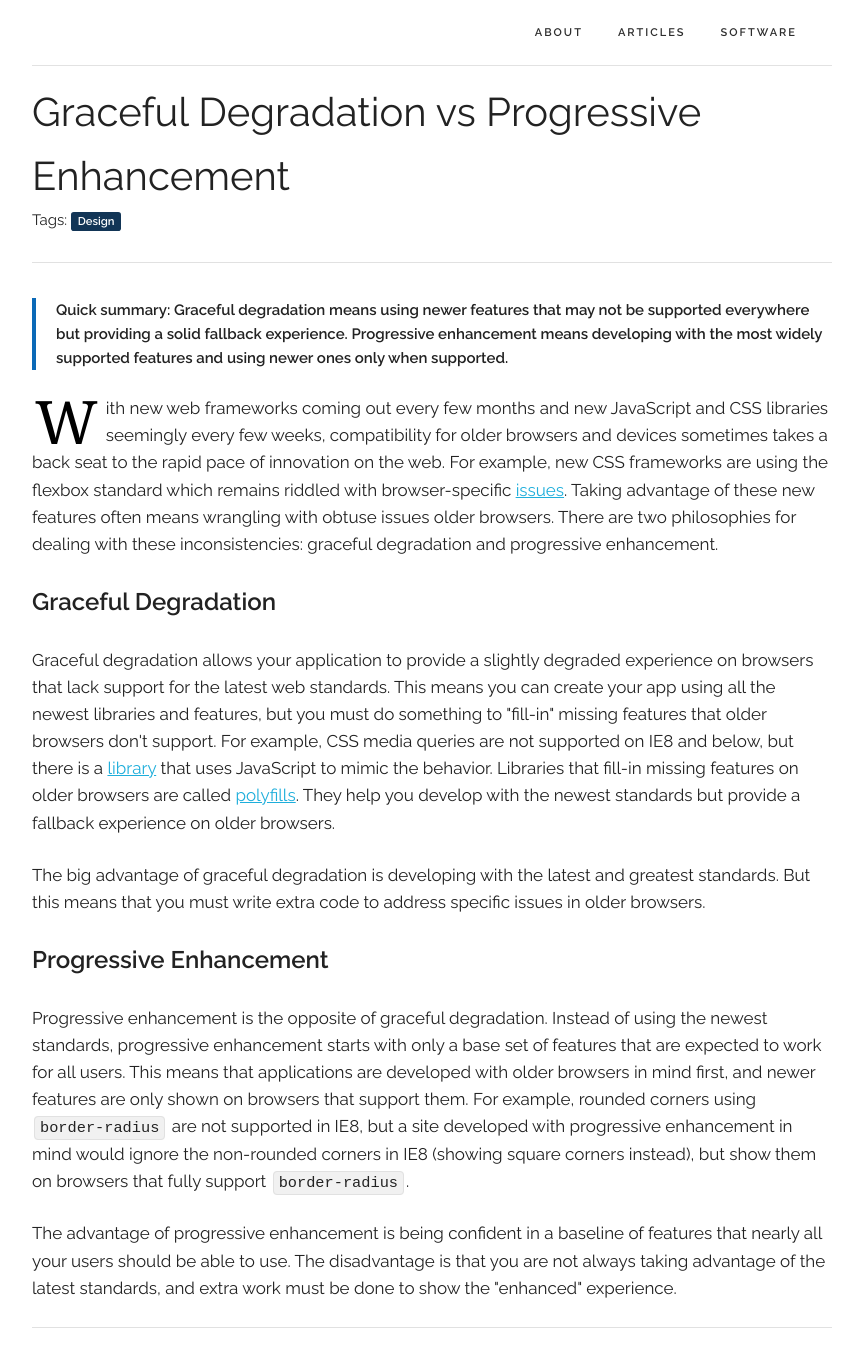
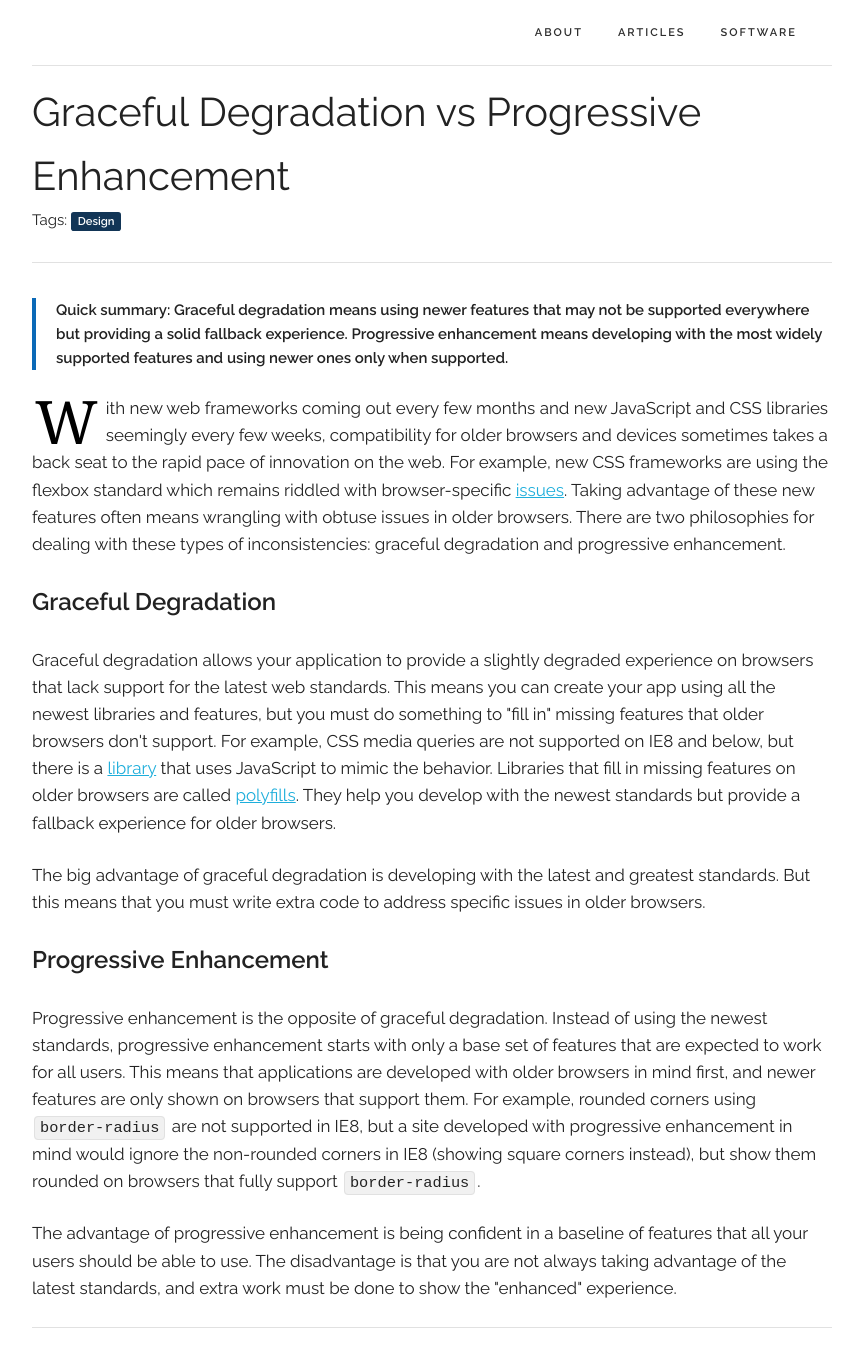
Before and after one commit to joegalley/joegalley.github.io, a Jekyll site: the page built from articles/gradeful-degradation-vs-progressive-enhancement.html, in a window 1280 px wide and 1368 px high. Shown: the whole window, without its empty margins (208-1067 px from the left). Built offline with Jekyll 4.4.1, drawn with Linux system fonts in a browser that asks for light colours; nearby versions of some CDN libraries.

Commit message:
fix copy

```diff
--- a/articles/gradeful-degradation-vs-progressive-enhancement.html
+++ b/articles/gradeful-degradation-vs-progressive-enhancement.html
@@ -17,12 +17,12 @@ tags: design
 	</p>
 
 	<p class="content-paragraph">
-		<span class="drop-caps">W</span>ith new web frameworks coming out every few months and new JavaScript and CSS libraries seemingly every few weeks, compatibility for older browsers and devices sometimes takes a back seat to the rapid pace of innovation on the web. For example, new CSS frameworks are using the flexbox standard which remains riddled with browser-specific <a href="https://github.com/philipwalton/flexbugs">issues</a>. Taking advantage of these new features often means wrangling with obtuse issues older browsers. There are two philosophies for dealing with these inconsistencies: graceful degradation and progressive enhancement.
+		<span class="drop-caps">W</span>ith new web frameworks coming out every few months and new JavaScript and CSS libraries seemingly every few weeks, compatibility for older browsers and devices sometimes takes a back seat to the rapid pace of innovation on the web. For example, new CSS frameworks are using the flexbox standard which remains riddled with browser-specific <a href="https://github.com/philipwalton/flexbugs">issues</a>. Taking advantage of these new features often means wrangling with obtuse issues in older browsers. There are two philosophies for dealing with these types of inconsistencies: graceful degradation and progressive enhancement.
 	</p>
 
 	<p class="content-paragraph-title">Graceful Degradation</p>
 	<p class="content-paragraph">
-		Graceful degradation allows your application to provide a slightly degraded experience on browsers that lack support for the latest web standards. This means you can create your app using all the newest libraries and features, but you must do something to "fill-in" missing features that older browsers don't support. For example, CSS media queries are not supported on IE8 and below, but there is a <a href="https://github.com/scottjehl/Respond">library</a> that uses JavaScript to mimic the behavior. Libraries that fill-in missing features on older browsers are called <a href="https://developer.mozilla.org/en-US/docs/Glossary/Polyfill">polyfills</a>. They help you develop with the newest standards but provide a fallback experience on older browsers.
+		Graceful degradation allows your application to provide a slightly degraded experience on browsers that lack support for the latest web standards. This means you can create your app using all the newest libraries and features, but you must do something to "fill in" missing features that older browsers don't support. For example, CSS media queries are not supported on IE8 and below, but there is a <a href="https://github.com/scottjehl/Respond">library</a> that uses JavaScript to mimic the behavior. Libraries that fill in missing features on older browsers are called <a href="https://developer.mozilla.org/en-US/docs/Glossary/Polyfill">polyfills</a>. They help you develop with the newest standards but provide a fallback experience for older browsers.
 	</p>
 
 	<p class="content-paragraph">
@@ -32,10 +32,10 @@ tags: design
 
 	<p class="content-paragraph-title">Progressive Enhancement</p>
 	<p class="content-paragraph">
-		Progressive enhancement is the opposite of graceful degradation. Instead of using the newest standards, progressive enhancement starts with only a base set of features that are expected to work for all users. This means that applications are developed with older browsers in mind first, and newer features are only shown on browsers that support them. For example, rounded corners using <code>border-radius</code> are not supported in IE8, but a site developed with progressive enhancement in mind would ignore the non-rounded corners in IE8 (showing square corners instead), but show them on browsers that fully support <code>border-radius</code>.
+		Progressive enhancement is the opposite of graceful degradation. Instead of using the newest standards, progressive enhancement starts with only a base set of features that are expected to work for all users. This means that applications are developed with older browsers in mind first, and newer features are only shown on browsers that support them. For example, rounded corners using <code>border-radius</code> are not supported in IE8, but a site developed with progressive enhancement in mind would ignore the non-rounded corners in IE8 (showing square corners instead), but show them rounded on browsers that fully support <code>border-radius</code>.
 	</p>
 
 	<p class="content-paragraph">
-		The advantage of progressive enhancement is being confident in a baseline of features that nearly all your users should be able to use. The disadvantage is that you are not always taking advantage of the latest standards, and extra work must be done to show the "enhanced" experience.
+		The advantage of progressive enhancement is being confident in a baseline of features that all your users should be able to use. The disadvantage is that you are not always taking advantage of the latest standards, and extra work must be done to show the "enhanced" experience.
 	</p>
 </div>
```
